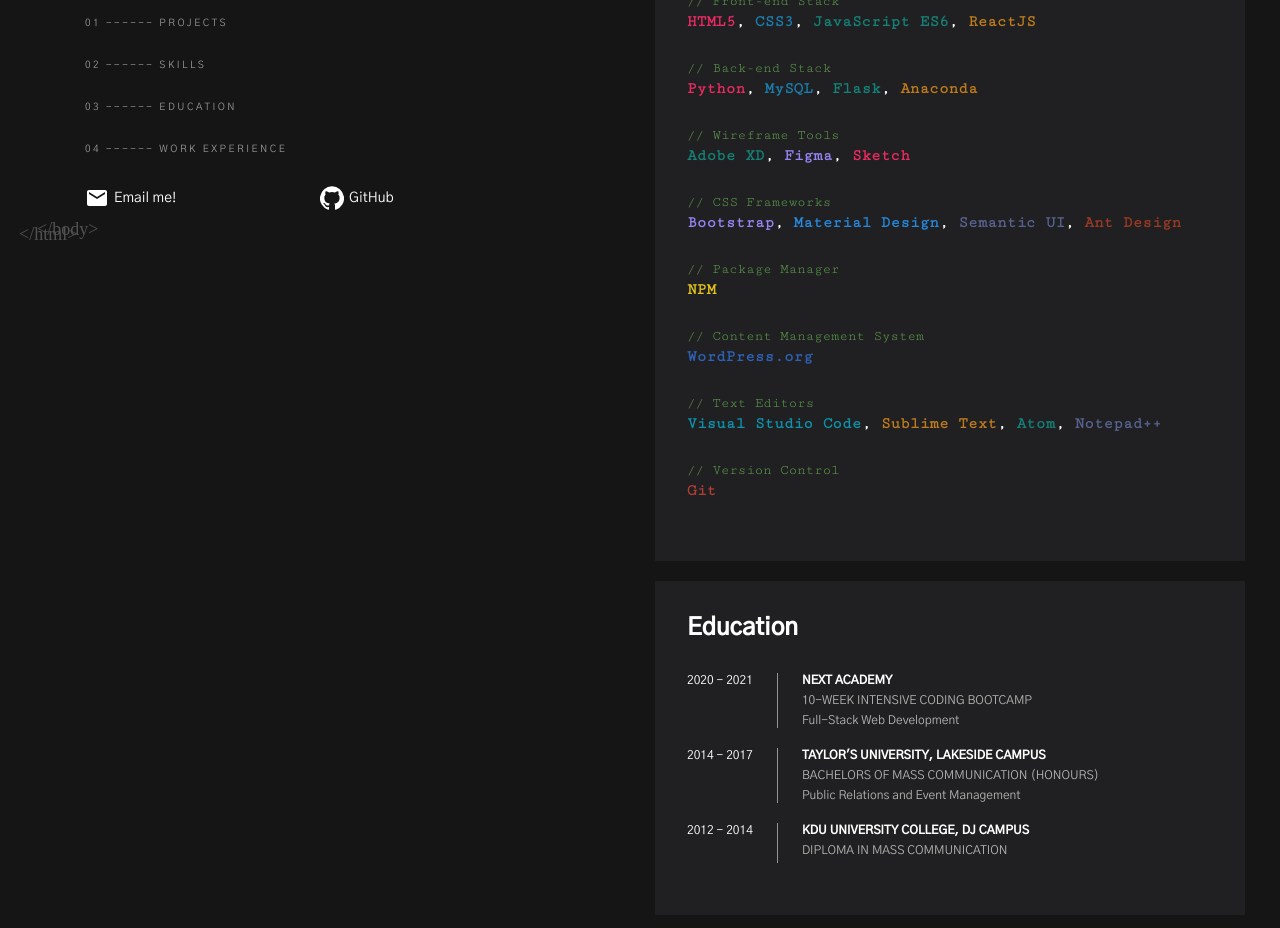
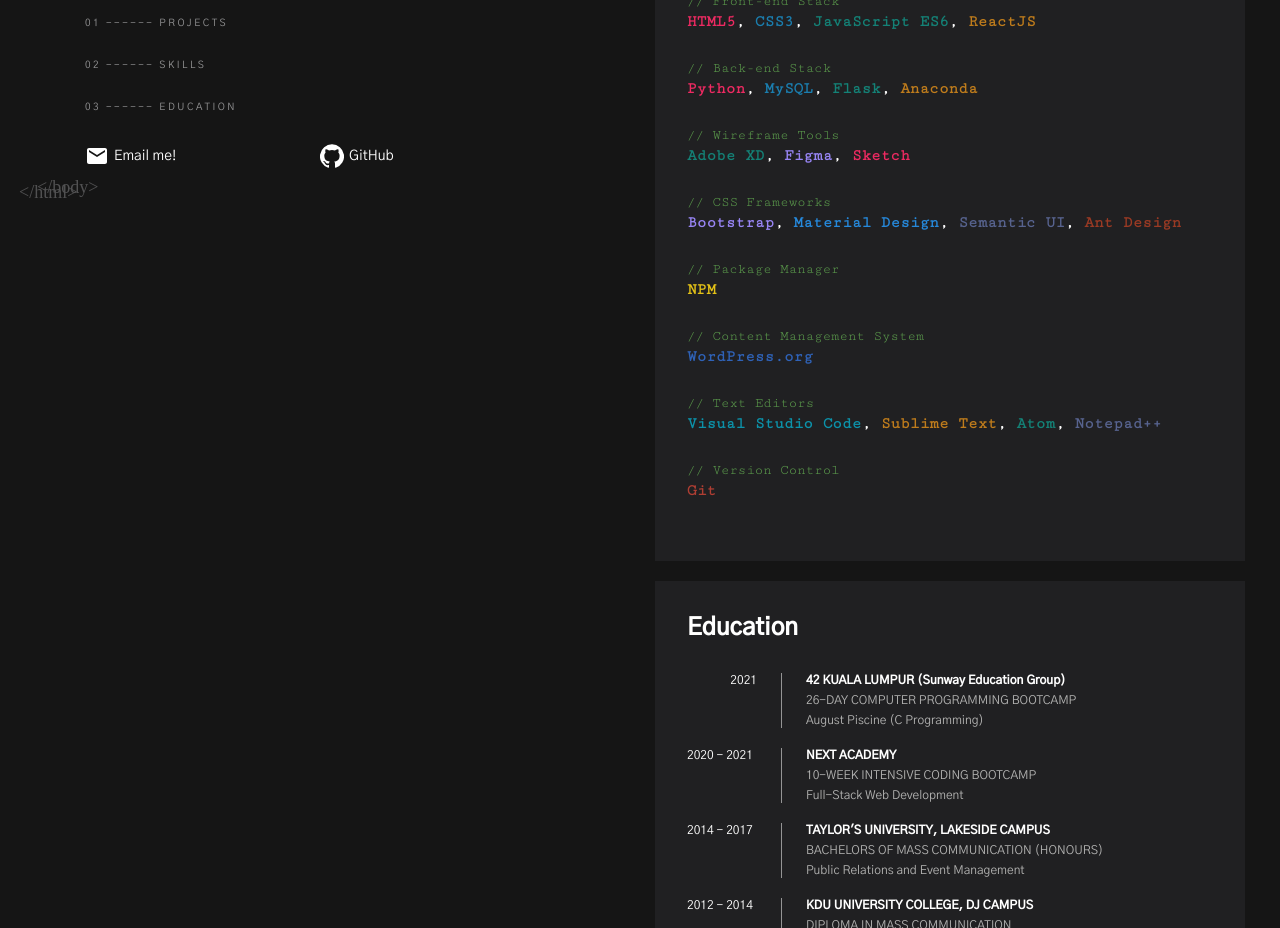
Before and after one commit to imanaqilah/My-Portfolio, a React (Create React App) app: page / in a window 1280 px wide. Shown: the part 360-1288 px from the top of the page. Built offline with nearby package versions, Linux system fonts and the light colour scheme; a web font is replaced by a local one.

Commit message:
Added latest education

```diff
--- a/src/components/Education.js
+++ b/src/components/Education.js
@@ -5,6 +5,24 @@
     return (
         <div>
             <h2 style={{ marginBottom: "30px", fontFamily: "Gothic A1, sans-serif" }}>Education</h2>
+            <Container>
+                <GridDateContainer>
+                    <p style={{ textAlign: "right" }}>2021</p>
+                </GridDateContainer>
+                <GridLineContainer>
+                    <VerticalLine></VerticalLine>
+                </GridLineContainer>
+                <GridItemContainer>
+                    <p>42 KUALA LUMPUR (Sunway Education Group)</p>
+                </GridItemContainer>
+                <GridItemRowContainer>
+                    <p>26-DAY COMPUTER PROGRAMMING BOOTCAMP</p>
+                </GridItemRowContainer>
+                <GridItemRow2Container>
+                    <p>August Piscine (C Programming)</p>
+                </GridItemRow2Container>
+            </Container>
+
             <Container>
                 <GridDateContainer>
                     <p>2020 - 2021</p>
@@ -65,7 +83,7 @@
 
 const Container = styled.div`
 display: grid;
-grid-template-columns: auto auto 1fr;
+grid-template-columns: 70px auto 1fr;
 grid-template-rows: auto auto auto;
 font-family: 'Gothic A1', sans-serif;
 font-size: 12px;
--- a/src/components/LeftMain.js
+++ b/src/components/LeftMain.js
@@ -60,9 +60,9 @@
                     <li>
                         03 ------ EDUCATION
                     </li>
-                    <li>
+                    {/* <li>
                         04 ------ WORK EXPERIENCE
-                    </li>
+                    </li> */}
                 </Breadcrumbs>
             </TextContainer>
 
```
